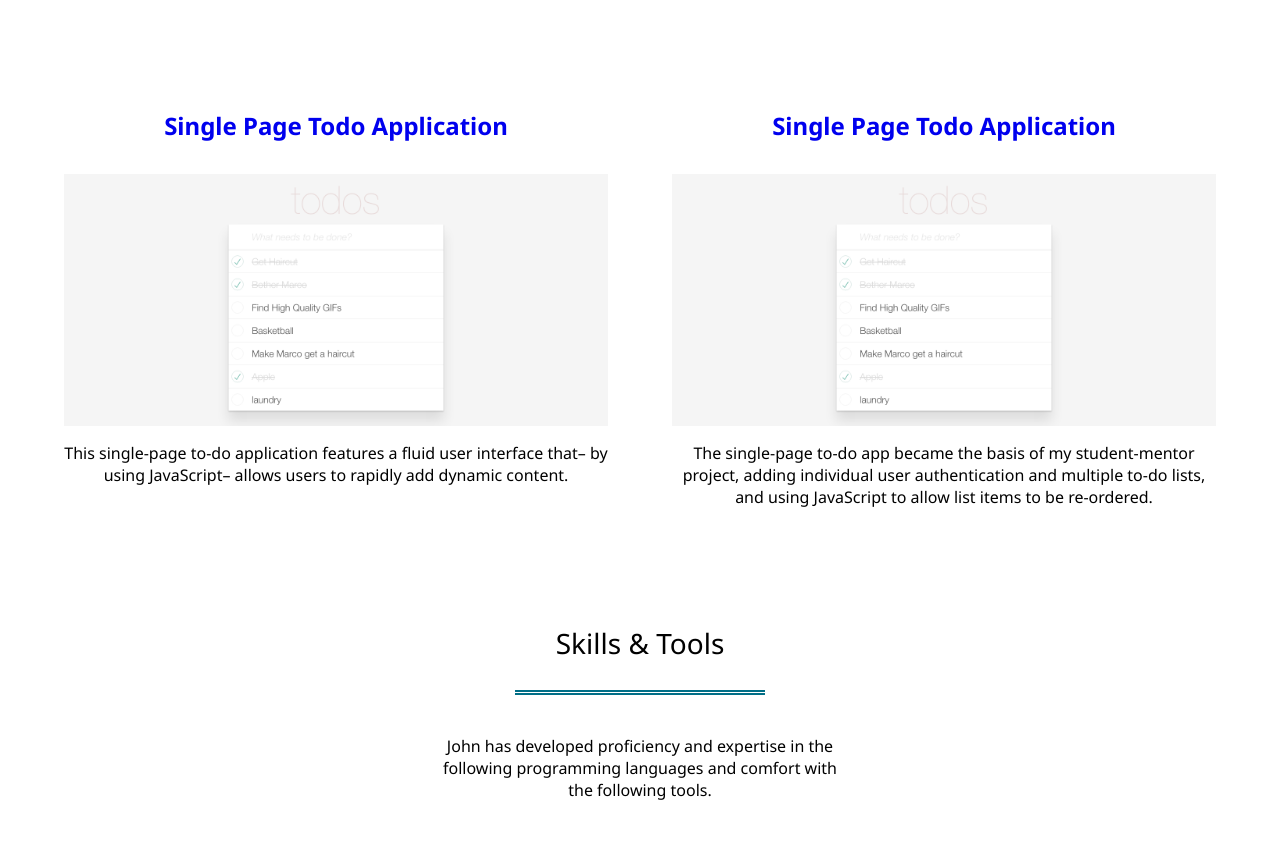
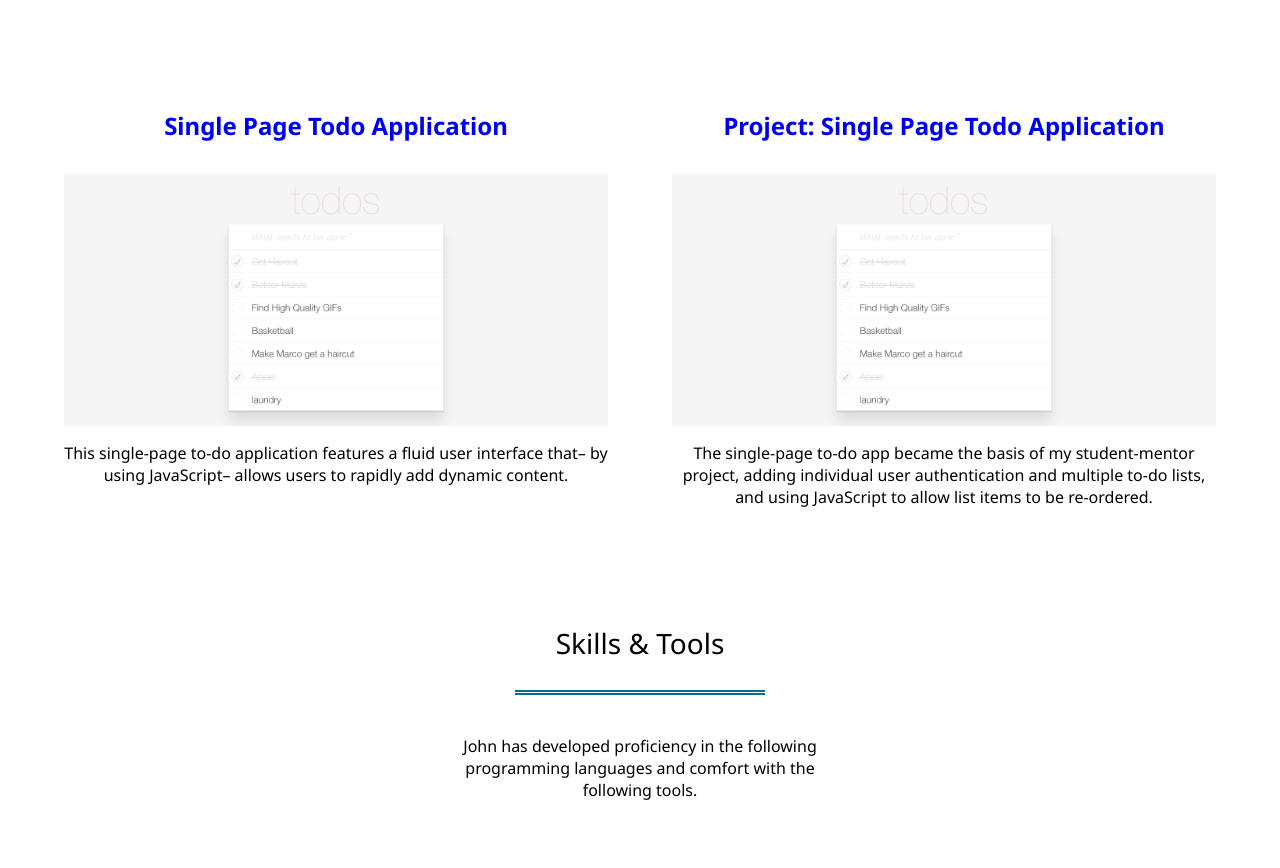
Before and after one commit to John-1972/portfolio, a plain HTML site: page index.html in a window 1280 px wide. Shown: the part 3934-4802 px from the top of the page. Drawn offline with Linux system fonts and the light colour scheme.

Commit message:
Small edits to index.html

```diff
--- a/index.html
+++ b/index.html
@@ -212,7 +212,7 @@
 	    </div>
 
 	    <div class="box">
-			<h4><a href=http://todo-john-henderson.herokuapp.com>Single Page Todo Application</a></h4>
+			<h4><a href=http://todo-john-henderson.herokuapp.com>Project: Single Page Todo Application</a></h4>
 			<a href=http://todo-john-henderson.herokuapp.com><img src="todoster.png" class="full-width" /></a>
 			<p>
 				The single-page to-do app became the basis
@@ -227,7 +227,7 @@
 	    <h3 id="skills-and-tools">Skills &amp; Tools</h3>
 	    <hr class="turquoise" />
 	    <p class="skills-and-tools">
-	    	John has developed proficiency and expertise
+	    	John has developed proficiency
 	    	in the following programming languages and
 	    	comfort with the following tools.
 	  	</p>
```
